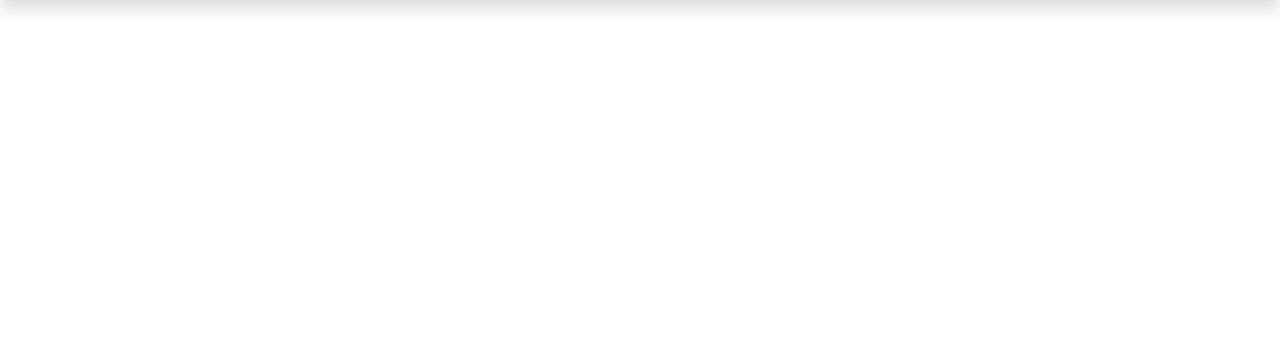
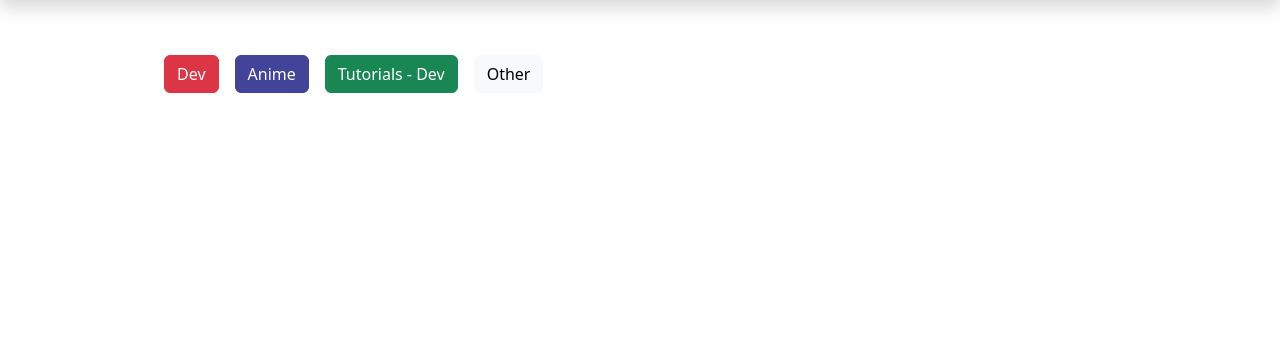
Before and after one commit to adrihayabusa/esthar, a Flask app: page / in a window 1280 px wide. Shown: the part 71-420 px from the top of the page. Run offline with Flask 3, Linux system fonts and the light colour scheme; the visitor is signed in with stand-in values (Sample User, id 1); some libraries are stand-ins or nearby versions.

Commit message:
Add table note category and apply small fixes

```diff
--- a/app/models/__init__.py
+++ b/app/models/__init__.py
@@ -1,4 +1,5 @@
 from .anime_model import Anime
 from .note_model import Note
+from .note_category_model import NoteCategory
 from .game_model import Game, HighScore
 from .emulators_model import Emulators
--- a/app/models/note_model.py
+++ b/app/models/note_model.py
@@ -8,5 +8,8 @@ class Note(db.Model):
     id = db.Column(db.Integer, primary_key=True)
     title = db.Column(db.String(100), nullable=False)
     text_file = db.Column(db.String(255), nullable=False)
+    category_id = db.Column(db.Integer, db.ForeignKey('note_category.id'), nullable=False)
     date_created = db.Column(db.DateTime, default=datetime.utcnow)
     date_updated = db.Column(db.DateTime, default=datetime.utcnow, onupdate=datetime.utcnow)
+
+    category = db.relationship('NoteCategory', back_populates='notes')
--- a/app/views/main_view.py
+++ b/app/views/main_view.py
@@ -2,7 +2,7 @@ from flask import render_template
 
 
 def home(notes):
-    return render_template('home.html', articles=notes)
+    return render_template('home.html', notes=notes)
 
 
 def resume_view(resume_json, resume_data):
--- a/app/views/note_view.py
+++ b/app/views/note_view.py
@@ -5,8 +5,8 @@ def notes_list(notes):
     return render_template('note/list.html', notes=notes)
 
 
-def add_note():
-    return render_template('note/add.html')
+def add_note(categories):
+    return render_template('note/add.html', categories=categories)
 
 
 def view_note(note, text):
--- a/static/css/main.css
+++ b/static/css/main.css
@@ -160,14 +160,14 @@ body.dark-mode .flip-button::before {
     border-bottom: black 2px solid;
 }
 
-.article {
+.note {
     border: lightgray 2px solid;
     box-shadow: 0 0.5rem 0.5rem darkgray;
     padding: 1em;
     margin-bottom: 2em;
 }
 
-.article img {
+.note img {
     max-width: 100%;
     height: auto;
 }
@@ -220,3 +220,63 @@ body.dark-mode .flip-button::before {
         display: none;
     }
 }
+
+.btn-category {
+    margin: 0.5em 0.5em 0.5em 0.5em;
+}
+
+.btn-disabled {
+    opacity: 60%;
+}
+
+.btn-anime {
+  --bs-btn-color: #fff;
+  --bs-btn-bg: #424499;
+  --bs-btn-border-color: #424499;
+  --bs-btn-hover-color: #fff;
+  --bs-btn-hover-bg: #333373;
+  --bs-btn-hover-border-color: #333373;
+  --bs-btn-focus-shadow-rgb: 225, 83, 97;
+  --bs-btn-active-color: #fff;
+  --bs-btn-active-bg: #424097;
+  --bs-btn-active-border-color: #313286;
+  --bs-btn-active-shadow: inset 0 3px 5px rgba(0, 0, 0, 0.125);
+  --bs-btn-disabled-color: #fff;
+  --bs-btn-disabled-bg: #424499;
+  --bs-btn-disabled-border-color: #424499;
+}
+
+.note-category-1 {
+    font-style: italic;
+    margin-left: auto;
+    background-color: #dc3545;
+    border-radius: 1em;
+    padding: 0.2em 0.5em 0.2em 0.5em;
+}
+
+.note-category-2 {
+    font-style: italic;
+    margin-left: auto;
+    background-color: #424499;
+    border-radius: 1em;
+    padding: 0.2em 0.5em 0.2em 0.5em;
+
+}
+
+.note-category-3 {
+    font-style: italic;
+    margin-left: auto;
+    background-color: #198754;
+    border-radius: 1em;
+    padding: 0.2em 0.5em 0.2em 0.5em;
+
+}
+
+.note-category-4 {
+    font-style: italic;
+    color: black;
+    margin-left: auto;
+    background-color: #f8f9fa;
+    border-radius: 1em;
+    padding: 0.2em 0.5em 0.2em 0.5em;
+}
--- a/templates/home.html
+++ b/templates/home.html
@@ -1,19 +1,56 @@
 {% extends "layout.html" %}
-{% block title %}Bienvenue{% endblock %}
+{% block title %}Welcome!{% endblock %}
 
 {% block content %}
 <div class="container">
+    <div class="d-flex flex-row">
+        <button class="btn btn-danger btn-category" data-bs-toggle="button" data-category-id="1" id="category-dev">Dev</button>
+        <button class="btn btn-anime btn-category" data-bs-toggle="button" data-category-id="2" id="category-anime">Anime</button>
+        <button class="btn btn-success btn-category" data-bs-toggle="button" data-category-id="3" id="category-lessons-dev">Tutorials - Dev</button>
+        <button class="btn btn-light btn-category" data-bs-toggle="button" data-category-id="4" id="category-other">Other</button>
+    </div>
     <section>
-        {% for article in articles %}
-            <div class="article">
-                <a href="{{ url_for('note.note_detail', note_id=article.id) }}"><h2 class="text-center">{{ article.title }}</h2></a>
+        {% for note in notes %}
+            <div class="note" data-category-id="{{ note.category.id }}" id="note_{{ note.category_id }}_{{ note.id }}">
+                <a href="{{ url_for('note.note_detail', note_id=note.id) }}"><h2 class="text-center">{{ note.title }}</h2></a>
                 <div class="note-body">
-                    {{ article.body|safe }}
+                    {{ note.body|safe }}
                 </div>
-                <div style="margin-bottom: 1em; margin-top: 1em; font-style: italic;"><a href="{{ url_for('note.note_detail', note_id=article.id) }}">Read the article...</a></div>
-                <span style="font-style: italic">Posted on {{ article.date_created }}</span>
+                <div style="margin-bottom: 1em; margin-top: 1em; font-style: italic;"><a href="{{ url_for('note.note_detail', note_id=note.id) }}">Read the note...</a></div>
+                <div class="d-flex flex-row">
+                    <span style="font-style: italic">Posted on {{ note.date_created.strftime('%Y-%m-%d') }}</span>
+                    <span class="note-category-{{ note.category.id }}">{{ note.category.name }}</span>
+                </div>
             </div>
         {% endfor %}
     </section>
 </div>
 {% endblock %}
+
+{% block script_js %}
+    <script type="text/javascript">
+        let notes = $(".note");
+
+        $(".btn-category").click(function () {
+            let category = $(this).attr("data-category-id");
+
+            if ($(this).hasClass("btn-disabled")) {
+                $(this).removeClass("btn-disabled");
+                notes.each(function () {
+                    if ($(this).attr("data-category-id") === category) {
+                        $(this).show();
+                    }
+                });
+            } else {
+                $(this).addClass("btn-disabled");
+                notes.each(function () {
+                    if ($(this).attr("data-category-id") === category) {
+                        $(this).hide();
+                    }
+                });
+            }
+
+
+        });
+    </script>
+{% endblock %}
```
Also changed, not shown: app/controllers/note_controller.py (+6 -2 lines), app/models/note_category_model.py (added, +10 -0 lines), templates/note/add.html (+8 -0 lines), static/img/banner2-night.png, static/img/banner2.png, static/js/main.js (line endings or trailing spaces).
